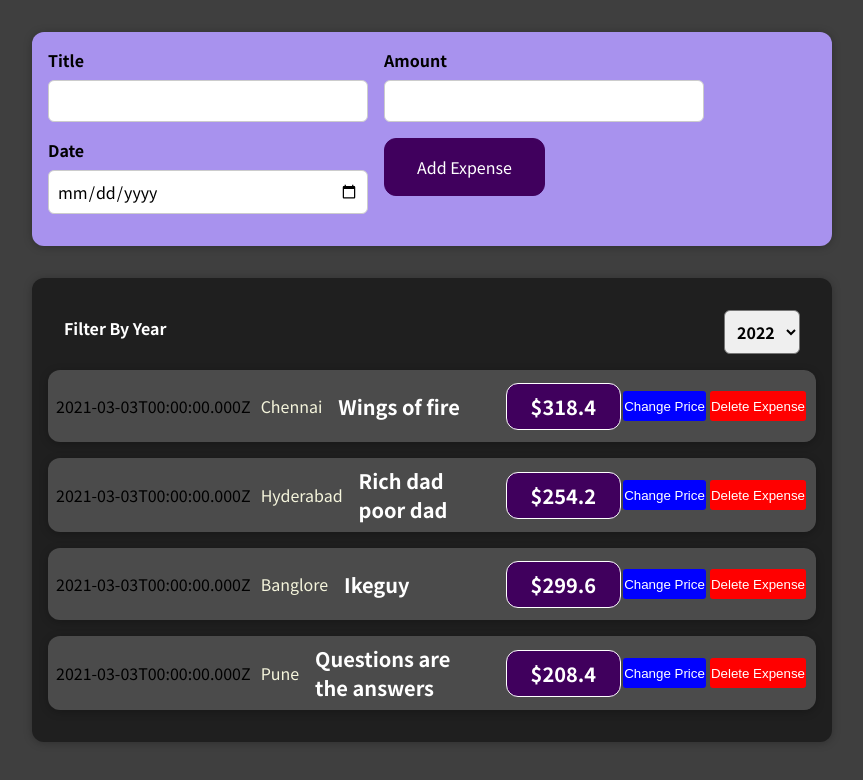
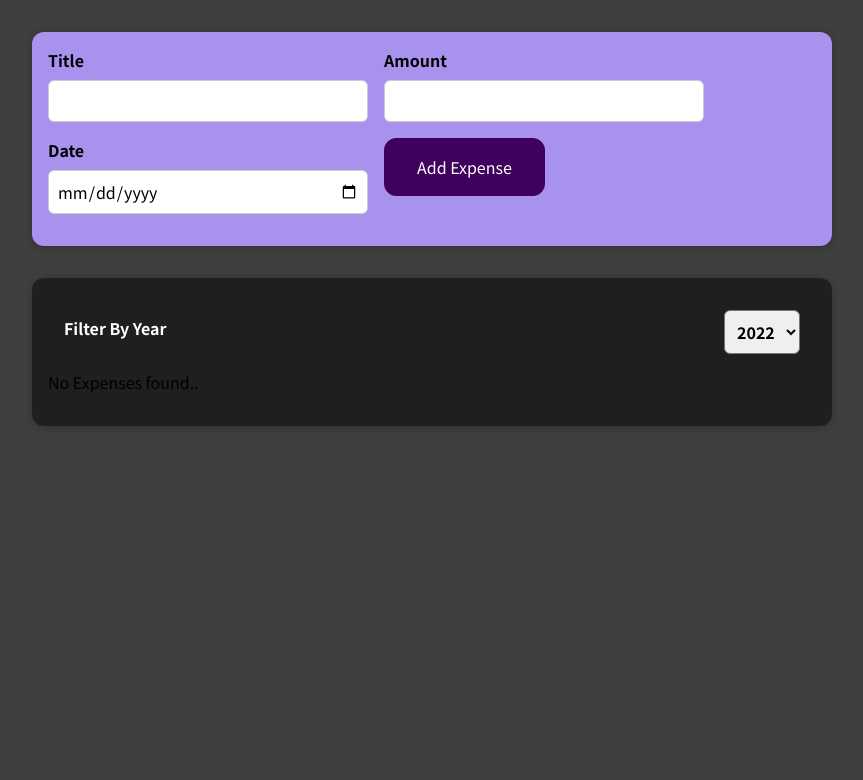
Before and after one commit to fhhdjfhedjdkjd123/reactJs, a React (Create React App) app: page / in a window 1280 px wide. Shown: the top 780 px of the page, without its empty margins (208-1071 px from the left). Built offline with nearby package versions, Linux system fonts and the light colour scheme; the HTML template or start-up script is replaced by a standard one.

Commit message:
fadd filter method

```diff
--- a/src/App.js
+++ b/src/App.js
@@ -46,23 +46,29 @@ const App=()=>{
   const filterChangeHandler=(selectedYear)=>{
     setFilteredYear(selectedYear);
   }
-
+  const filteredExpenses = expenses.filter((expense)=>{
+    return expense.date.toLocaleString("en-US",{year: "numeric"}) === filteredYear;
+  })
+  let expensesContent = <p>No Expenses found..</p>
+  if(filteredExpenses.length>0){
+    expensesContent = filteredExpenses.map((expense)=>(
+      <ExpenseItem
+      date={expense.date}
+      title={expense.title}
+      location={expense.locaOfExpenditure}
+      price={expense.price}
+      key={expense.id}
+     ></ExpenseItem>
+    ))
+    }
   return(
     <div>
       <NewExpense onSaveNewExpense={onsaveExpenseHandler}></NewExpense>
       <div className="expenses">
       <ExpenseFilter selected={filteredYear} onChangeFilter={filterChangeHandler}></ExpenseFilter>
-      {expenses.map((expense)=>(
-       <ExpenseItem
-        date={expense.date}
-        title={expense.title}
-        location={expense.locaOfExpenditure}
-        price={expense.price}
-        key={expense.id}
-      ></ExpenseItem>
-      ))}
+      {expensesContent}
     </div>
     </div>
   );
-}
+  }
 export default App;
--- a/src/components/Expenses/ExpenseDate.js
+++ b/src/components/Expenses/ExpenseDate.js
@@ -1,15 +1,16 @@
+import React from 'react';
 import './ExpenseDate.css';
 const ExpenseDate=(props)=>{
-  //   const month = props.date.toLocalDateString("en-US",{month: "long"});
-  // const day = props.date.toLocalDateString("en-US",{day: "numeric"});
-  // const year = props.data.toLocalDateString("en-US",{year: "numeric"});
+    const month = props.date.toLocaleString("en-US",{month: "long"});
+  const day = props.date.toLocaleString("en-US",{day: "numeric"});
+  const year = props.date.toLocaleString("en-US",{year: "numeric"});
 
   return(
-    <div>
-      <p>{props.date.toISOString()}</p>
-      {/* <div className='expense-date__month'>{month}</div>
+    <div className='expense-date'>
+      {/* <p>{props.date.toISOString()}</p>  */}
+      <div className='expense-date__month'>{month}</div>
       <div className='expense-date__year'>{year}</div>
-      <div className='expense-date__day'>{day}</div> */}
+      <div className='expense-date__day'>{day}</div>
     </div>
   )
 };
```
